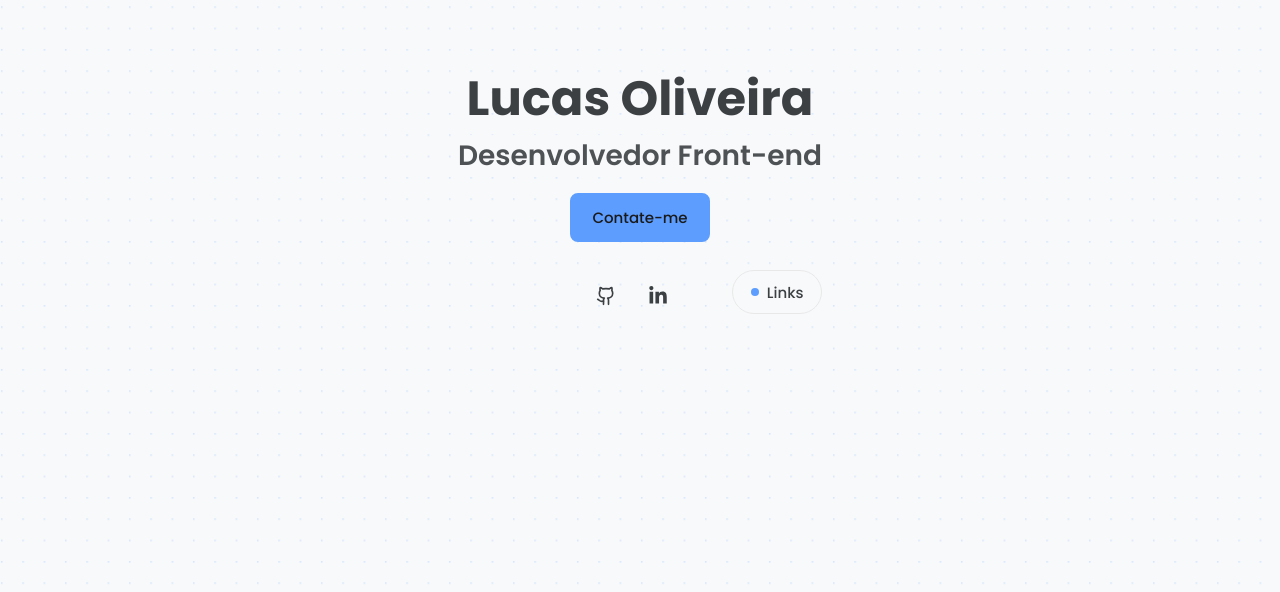
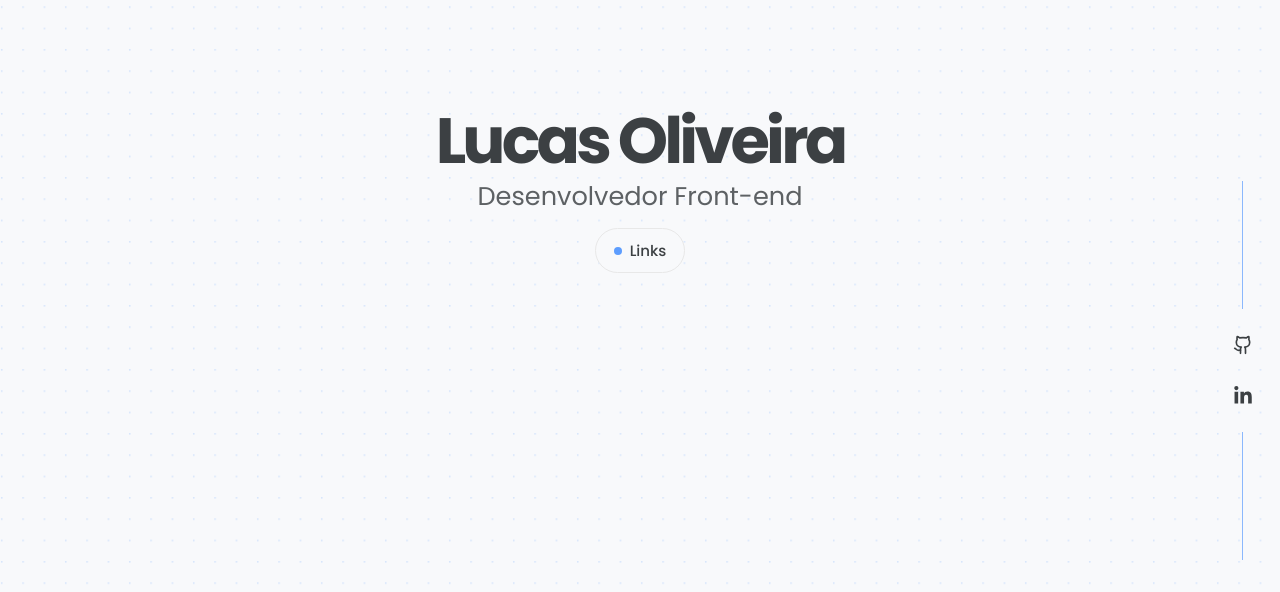
Before and after one commit to lucsoliver/portfolio_2025, a React (Vite) app: page /links in a window 1280 px wide. Both pictures are taken after a click on the button "Site Pessoal". Shown: the part 208-800 px from the top of the page. Built offline with nearby package versions, Linux system fonts and the light colour scheme; no server answers.

Commit message:
changes in hero section

```diff
--- a/src/components/Contact/Contact.tsx
+++ b/src/components/Contact/Contact.tsx
@@ -19,11 +19,14 @@ const contacts = [
   },
 ];
 
-function Contact() {
+function Contact({ className }: { className?: string }) {
   const { t } = useTranslation();
 
   return (
-    <nav className={styles.contactNav} aria-label="Social links">
+    <nav
+      className={[styles.contactNav, className].filter(Boolean).join(" ")}
+      aria-label="Social links"
+    >
       {contacts.map((contact) => {
         const Icon = contact.icon;
         const label = t(contact.labelKey);
@@ -32,7 +35,7 @@ function Contact() {
           <Tooltip
             key={contact.href}
             label={label}
-            position="bottom"
+            position="left"
             showArrow={false}
           >
             <a
--- a/src/components/Sections/HomeSection/Home.module.css
+++ b/src/components/Sections/HomeSection/Home.module.css
@@ -1,22 +1,28 @@
 .homeSection {
+  position: relative;
   min-height: 100vh;
   display: flex;
   align-items: center;
   justify-content: center;
+  overflow: hidden;
+  isolation: isolate;
 }
 
 .background {
   position: absolute;
   inset: 0;
+  z-index: 0;
 }
 
 .homeContainer {
+  position: relative;
+  z-index: 1;
   display: flex;
   justify-content: center;
+  width: 100%;
+  max-width: 72rem;
   margin-left: 1rem;
   margin-right: 1rem;
-  width: 100%;
-  max-width: 72rem;
 }
 
 @media (min-width: 768px) {
@@ -29,80 +35,108 @@
 .homeContent {
   display: flex;
   flex-direction: column;
+  align-items: center;
   text-align: center;
+  width: min(100%, 46rem);
+  gap: 0.55rem;
+}
+
+.homeActions {
+  display: inline-flex;
   align-items: center;
+  justify-content: center;
+  gap: 0.75rem;
+}
+
+.mobileSocialLinks {
+  display: none;
 }
 
 .homeTitle {
-  font-size: clamp(2rem, 5vw, 3rem);
+  font-size: clamp(3.2rem, 5vw, 5.5rem);
   font-family: PoppinsBold;
-  line-height: 1.2;
-  margin-bottom: 0.5rem;
+  line-height: 0.95;
+  letter-spacing: -0.06em;
+  margin: 0;
   max-width: fit-content;
+  color: var(--color-black-text);
+}
+
+:global(html.dark) .homeTitle {
+  color: var(--color-white-text);
 }
 
 .homeSubtitle {
-  font-size: clamp(1.25rem, 3vw, 1.75rem);
-  font-family: PoppinsSemiBold;
-  margin-bottom: 1rem;
-  opacity: 0.9;
-}
-
-.homeSubtitle {
-  background: var(--color-white-bg);
+  font-size: clamp(1.25rem, 2vw, 1.85rem);
+  font-family: PoppinsRegular;
+  line-height: 1.2;
+  margin: 0 0 0.5rem;
+  opacity: 0.82;
+  color: var(--color-black-text);
 }
 
 :global(html.dark) .homeSubtitle {
-  background: var(--color-black-bg);
+  color: var(--color-white-text);
 }
 
-.btnGroup {
+.socialRail {
+  position: absolute;
+  right: 1.2rem;
+  top: 0;
+  bottom: 0;
+  z-index: 2;
   display: flex;
-  flex-wrap: wrap;
-  gap: 0.75rem;
-  justify-content: center;
-  align-content: center;
-  margin-bottom: 1.25rem;
+  flex-direction: column;
+  align-items: center;
+  justify-content: flex-end;
+  gap: 0.9rem;
+  padding-bottom: 2rem;
 }
 
-@media (min-width: 900px) {
-  .btnGroup {
-    justify-content: flex-start;
+.socialRailLine {
+  width: 1px;
+  height: 8rem;
+  background: rgba(93, 157, 254, 0.7);
+}
+
+.socialLinks {
+  display: flex;
+  flex-direction: column;
+  align-items: center;
+  gap: 0.9rem;
+  margin: 0.25rem 0;
+}
+
+@media (max-width: 600px) {
+  .homeActions {
+    display: flex;
+    align-items: center;
+    justify-content: center;
+    gap: 0.75rem;
+  }
+
+  .mobileSocialLinks {
+    display: flex;
+    flex-direction: row;
+    align-items: center;
+    justify-content: center;
+    margin: 0;
+  }
+
+  .btnContact {
+    width: min(100%, 18rem);
+    justify-content: center;
+  }
+
+  .socialRail {
+    display: none;
   }
 }
 
-.btnContact {
-  display: inline-flex;
-  align-items: center;
-  gap: 0.5rem;
-  padding: 0.7rem 1.25rem;
-  border-radius: 0.5rem;
-  font-size: 0.9375rem;
-  font-family: PoppinsMedium;
-  cursor: pointer;
-  text-decoration: none;
-  transition:
-    background-color 0.2s,
-    border-color 0.2s;
-}
-
-.btnContact {
-  background-color: var(--base-color);
-  color: #1a1a1a;
-  border: 2px solid var(--base-color);
-}
-
-.btnContact:hover {
-  filter: brightness(1.05);
-}
-
-.homeContact {
-  display: flex;
-  flex-wrap: wrap;
-  justify-content: center;
-  align-items: flex-end;
-  gap: 3.5rem;
-  width: 100%;
+@media (prefers-reduced-motion: reduce) {
+  .animatePulse {
+    animation: none;
+  }
 }
 
 @media (min-width: 900px) {
--- a/src/components/Sections/HomeSection/Home.tsx
+++ b/src/components/Sections/HomeSection/Home.tsx
@@ -4,12 +4,6 @@ import LinksBackground from "../../illustrations/LinksBackground";
 
 import styles from "./Home.module.css";
 import { useNavigate } from "react-router-dom";
-
-function scrollToSection(id: string) {
-  document
-    .getElementById(id)
-    ?.scrollIntoView({ behavior: "smooth", block: "start" });
-}
 
 function Home() {
   const { t } = useTranslation();
@@ -31,20 +25,9 @@ function Home() {
 
           <p className={styles.homeSubtitle}>{t("home.subtitle")}</p>
 
-          <div className={styles.btnGroup}>
-            <button
-              className={styles.btnContact}
-              onClick={(event) => {
-                event.preventDefault();
-                scrollToSection("contact");
-              }}
-            >
-              {t("home.contact")}
-            </button>
-          </div>
+          <div className={styles.homeActions}>
+            <Contact className={styles.mobileSocialLinks} />
 
-          <div className={styles.homeContact}>
-            <Contact />
             <button
               type="button"
               onClick={() => navigate("/links")}
@@ -57,6 +40,12 @@ function Home() {
           </div>
         </div>
       </div>
+
+      <div className={styles.socialRail} aria-label="Social links">
+        <div className={styles.socialRailLine} aria-hidden="true" />
+        <Contact className={styles.socialLinks} />
+        <div className={styles.socialRailLine} aria-hidden="true" />
+      </div>
     </section>
   );
 }
```
